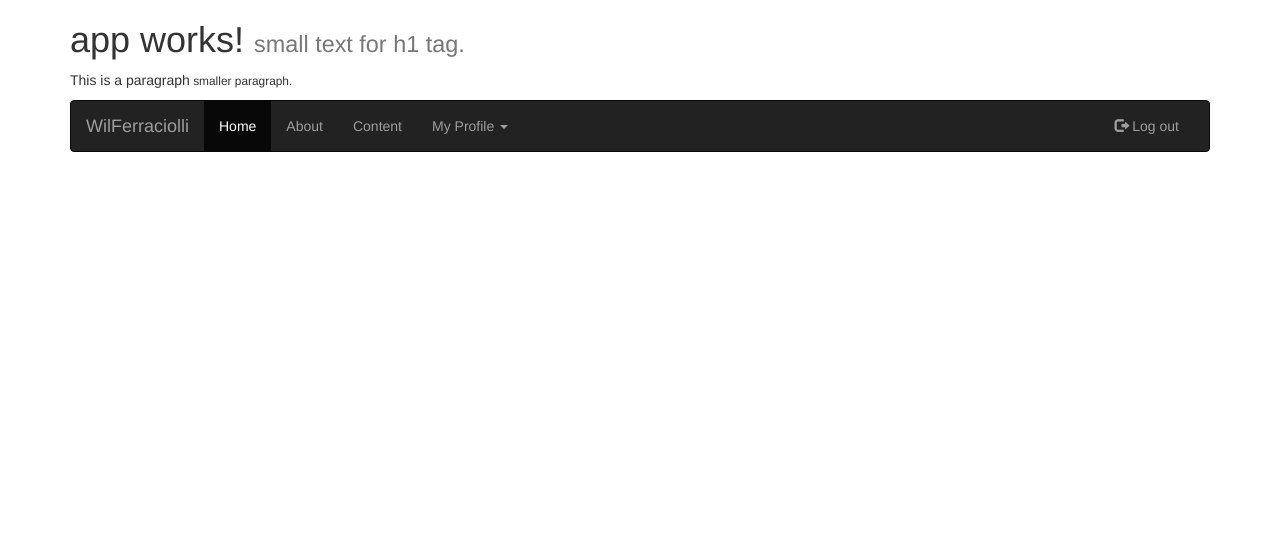
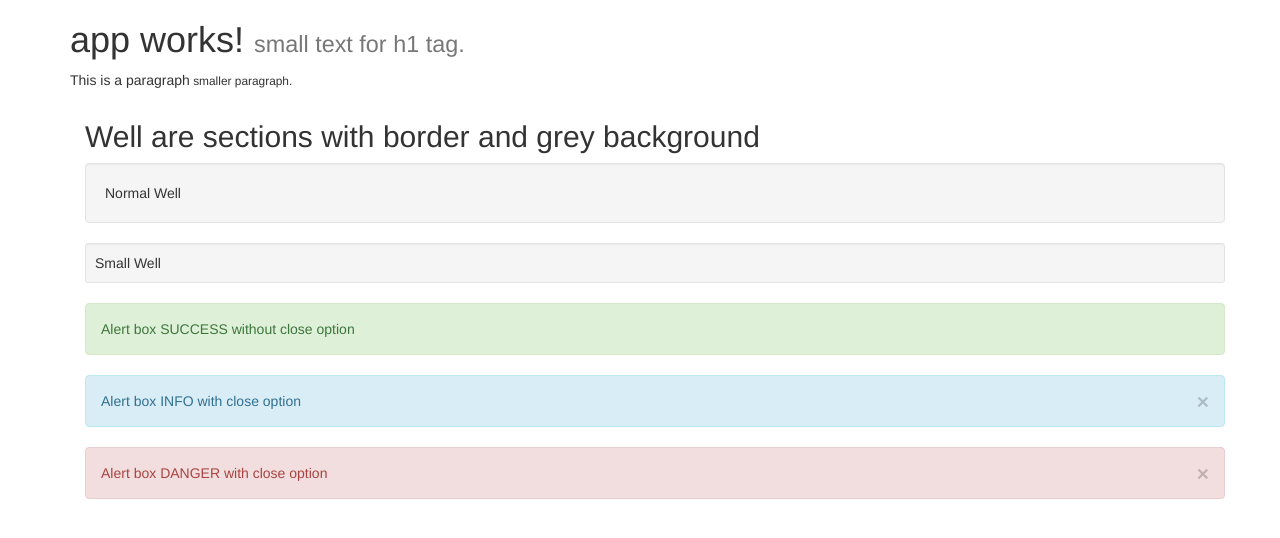
Before and after one commit to wilferraciolli/bootstrap3, an Angular app: page / in a window 1280 px wide. Shown: the top 538 px of the page. Built offline with nearby package versions, Linux system fonts and the light colour scheme; no server answers.

Commit message:
Added alerts and wells

```diff
--- /dev/null
+++ b/src/app/alert-box/alert-box.component.html
@@ -0,0 +1,18 @@
+
+<!-- Wells and alert box -->
+<div class="container">
+  <!-- Well -->
+<h2>Well are sections with border and grey background</h2>
+  <div class="well">Normal Well</div>
+  <div class="well well-sm">Small Well</div>
+
+  <!-- alert boxes -->
+  <div class="alert alert-success">Alert box SUCCESS without close option</div>
+  <div class="alert alert-info">
+    <a href="#" class="close" data-dismiss="alert" aria-label="close">&times;</a> Alert box INFO with close option
+  </div>
+  <div class="alert alert-danger fade in">
+    <a href="#" class="close" data-dismiss="alert" aria-label="close">&times;</a> Alert box DANGER with close option
+  </div>
+
+</div>
--- /dev/null
+++ b/src/app/alert-box/alert-box.component.ts
@@ -0,0 +1,15 @@
+import { Component, OnInit } from '@angular/core';
+
+@Component({
+  selector: 'app-alert-box',
+  templateUrl: './alert-box.component.html',
+  styleUrls: ['./alert-box.component.css']
+})
+export class AlertBoxComponent implements OnInit {
+
+  constructor() { }
+
+  ngOnInit() {
+  }
+
+}
--- a/src/app/app.component.html
+++ b/src/app/app.component.html
@@ -7,7 +7,8 @@
   <app-grid-system></app-grid-system>
   <app-text-style></app-text-style>
   <app-table-styling></app-table-styling>
-  <app-video-styling></app-video-styling>-->
-  <app-navigation-bar></app-navigation-bar>
+  <app-video-styling></app-video-styling>
+  <app-navigation-bar></app-navigation-bar>-->
+  <app-alert-box></app-alert-box>
 
 </div>
--- a/src/app/app.module.ts
+++ b/src/app/app.module.ts
@@ -9,6 +9,7 @@ import { TextStyleComponent } from './text-style/text-style.component';
 import { TableStylingComponent } from './table-styling/table-styling.component';
 import { VideoStylingComponent } from './video-styling/video-styling.component';
 import { NavigationBarComponent } from './navigation-bar/navigation-bar.component';
+import { AlertBoxComponent } from './alert-box/alert-box.component';
 
 @NgModule({
   declarations: [
@@ -17,7 +18,8 @@ import { NavigationBarComponent } from './navigation-bar/navigation-bar.componen
     TextStyleComponent,
     TableStylingComponent,
     VideoStylingComponent,
-    NavigationBarComponent
+    NavigationBarComponent,
+    AlertBoxComponent
   ],
   imports: [
     BrowserModule,
--- a/src/app/navigation-bar/navigation-bar.component.html
+++ b/src/app/navigation-bar/navigation-bar.component.html
@@ -34,6 +34,7 @@
       <!-- right side of nav -->
       <ul class="nav navbar-nav navbar-right">
         <li><a href="#"><span class="glyphicon glyphicon-log-out"></span> Log out</a></li>
+        <img src="https://yt3.ggpht.com/-mCTgGOLnNdQ/AAAAAAAAAAI/AAAAAAAAAAA/lxXW90Y-RsE/s100-c-k-no-mo-rj-c0xffffff/photo.jpg" class="img-circle img-responsive" width="50" height="50">
       </ul>
     </div>
 
```
Also changed, not shown: src/app/alert-box/alert-box.component.css (added), 1 other file (tests, documents, lock files or other folders).
